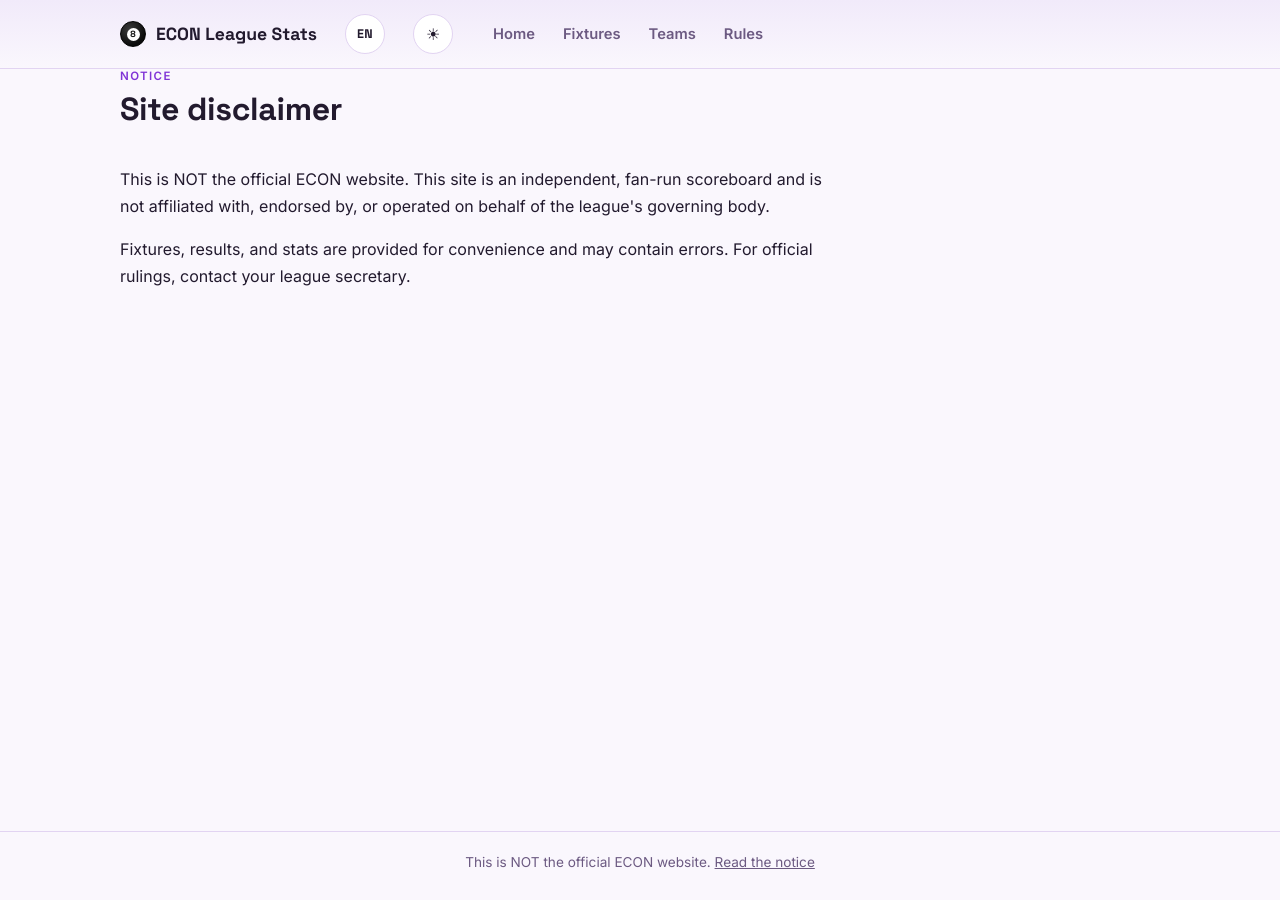
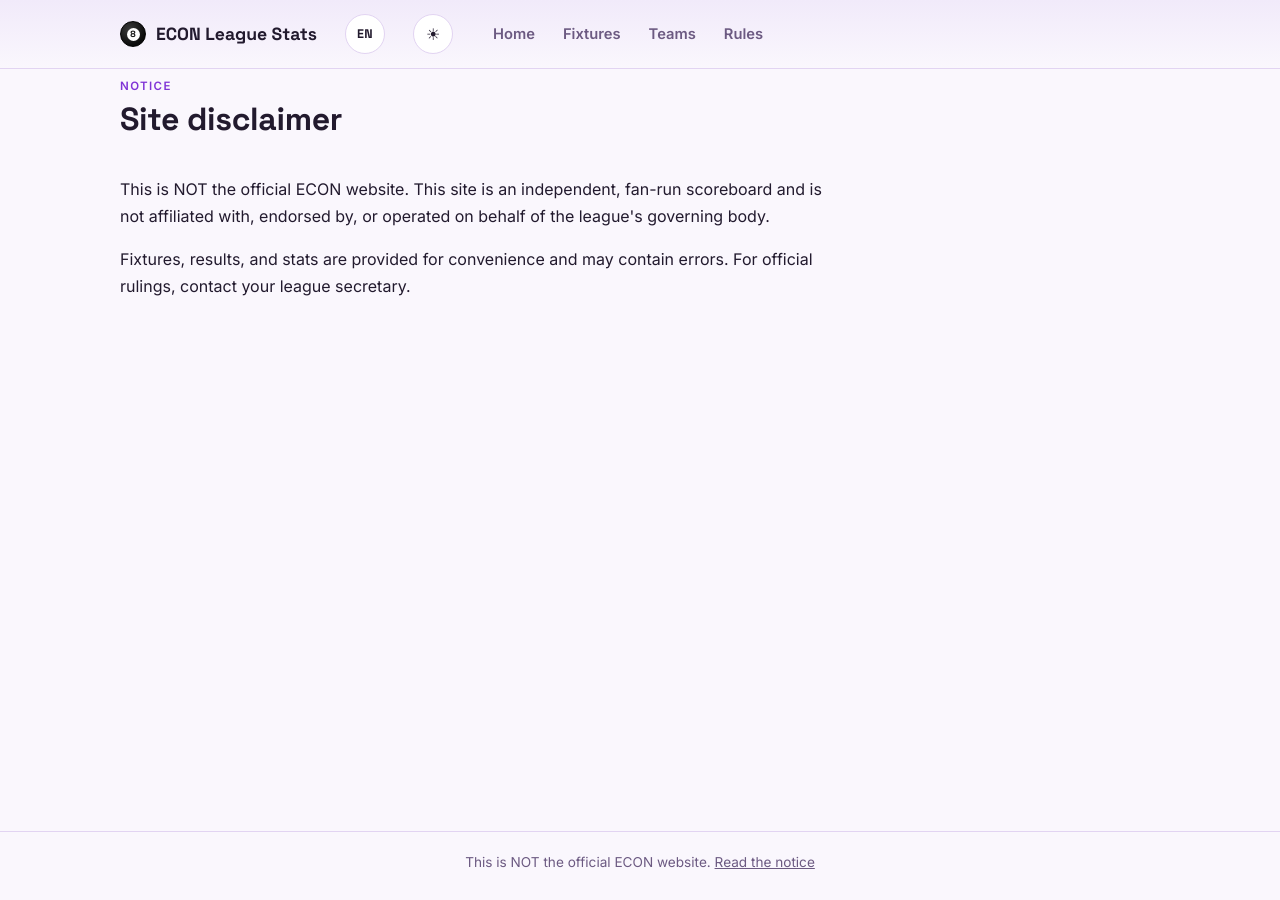
Before and after one commit to UselessAtBest/pool, a Jekyll site: the page built from notice.html, in a window 1280 px wide. Built offline with Jekyll 4.4.1, drawn with Linux system fonts in a browser that asks for light colours.

Commit message:
Update styles.css

```diff
--- a/assets/css/styles.css
+++ b/assets/css/styles.css
@@ -224,7 +224,7 @@
 .page-header p { color: var(--text-muted); margin: 6px 0 0; }
 .eyebrow {
   text-transform: uppercase; letter-spacing: .12em; font-size: .72rem;
-  color: var(--primary); font-weight: 700; margin-bottom: 6px;
+  color: var(--primary); font-weight: 700; margin-bottom: 6px; padding-top: 10px;
 }
 
 /* ============ Cards ============ */
```
